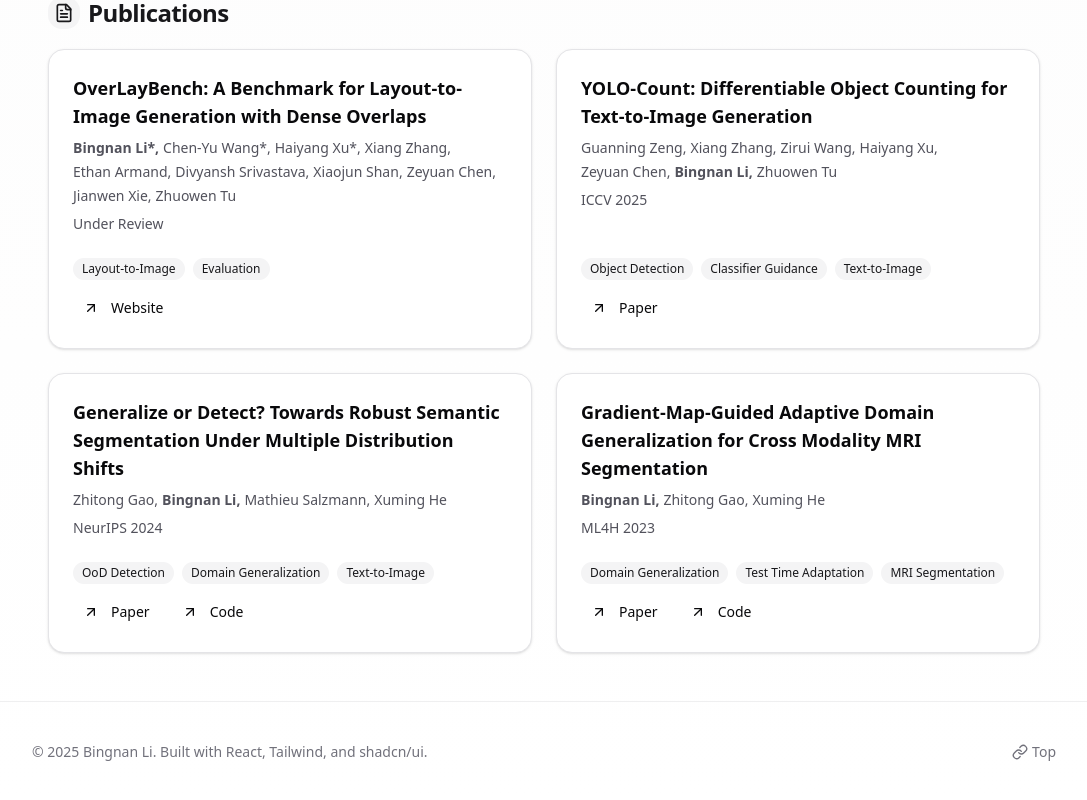
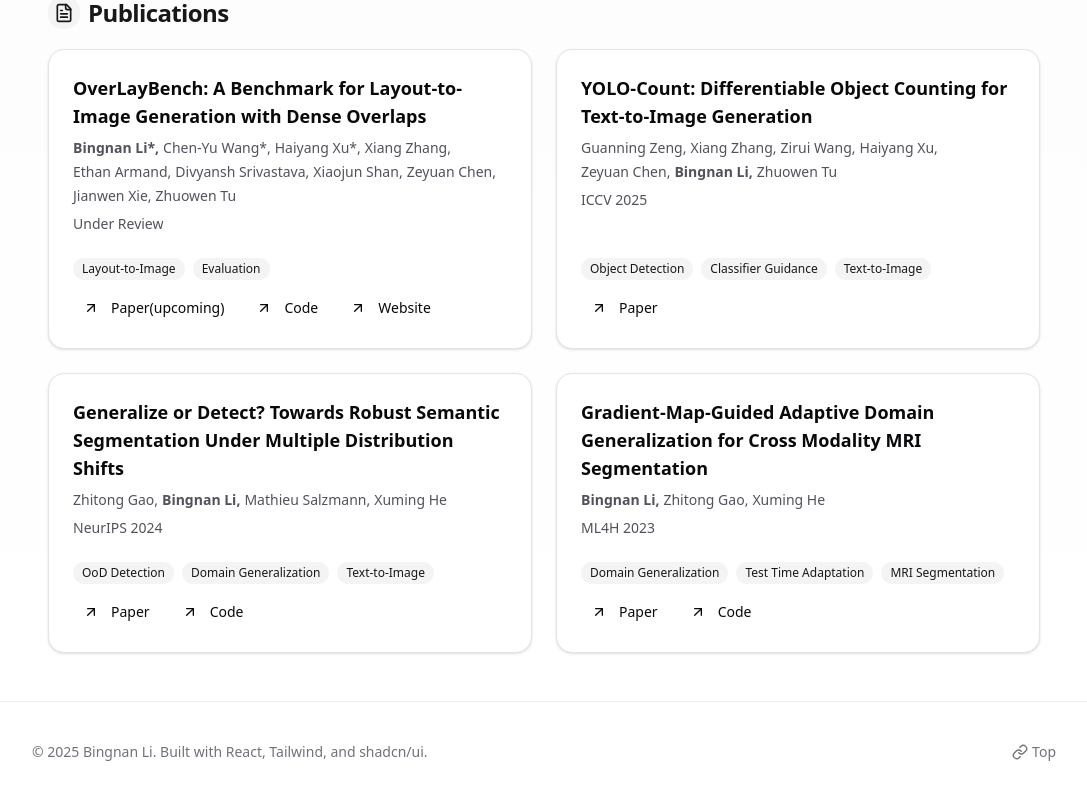
Before and after one commit to cuttle-fish-my/libingnan.github.io, a React (Vite) app: page / in a window 1280 px wide. Shown: the part 1480-2280 px from the top of the page, without its empty margins (96-1183 px from the left). Built offline with nearby package versions, Linux system fonts and the light colour scheme.

Commit message:
update paper links

```diff
--- a/src/App.jsx
+++ b/src/App.jsx
@@ -147,9 +147,9 @@ export default function PersonalSite() {
                     ],
                     venue: "Under Review",
                     links: [
+                        {label: "Paper(upcoming)", href: "#"},
+                        {label: "Code", href: "https://github.com/mlpc-ucsd/OverLayBench"},
                         {label: "Website", href: "https://mlpc-ucsd.github.io/OverLayBench/"},
-                        // {label: "Code", href: "#"},
-                        // {label: "Project", href: "#"},
                     ],
                     tags: ["Layout-to-Image", "Evaluation"],
                 },
```
